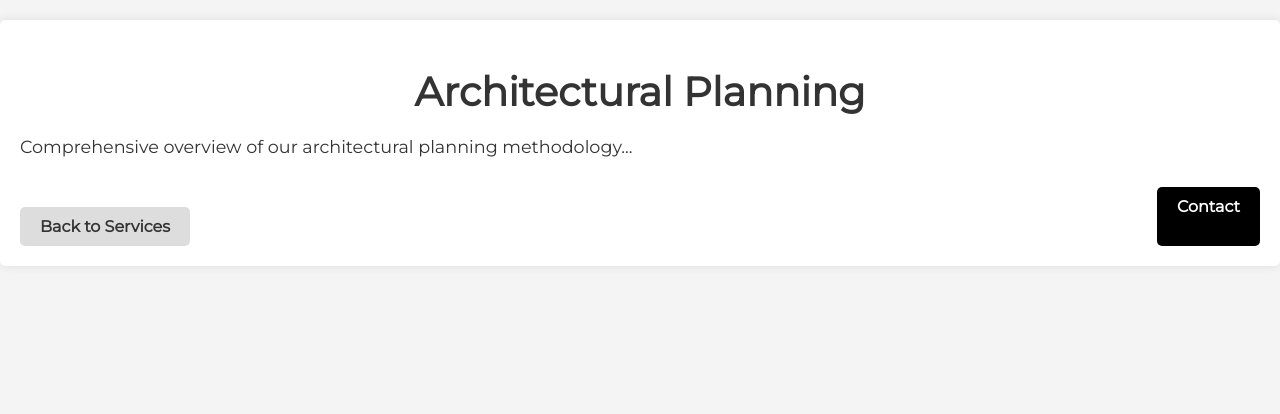
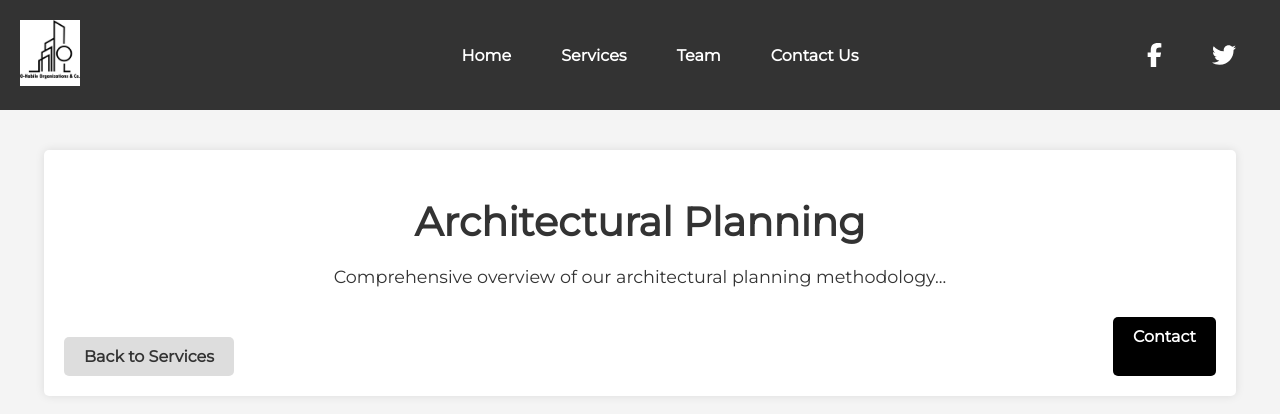
Before and after one commit to PhilaNgcamu/O-HabileOrganisations-Co., a React (Create React App) app: page /architectural-planning in a window 1280 px wide. Shown: the top 414 px of the page. Built offline with nearby package versions, Linux system fonts and the light colour scheme.

Commit message:
Add navlinks

```diff
--- a/src/components/ArchitecturalPlanning.css
+++ b/src/components/ArchitecturalPlanning.css
@@ -1,10 +1,14 @@
 .architectural-planning-container {
-  margin: 20px auto;
+  margin-top: 150px;
   padding: 20px;
+  width: 90%;
   background-color: #fff;
   border-radius: 5px;
   box-shadow: 0px 0px 10px rgba(0, 0, 0, 0.1);
   color: #333;
+  margin-left: auto;
+  margin-right: auto;
+  text-align: center;
 }
 
 .section-heading {
--- a/src/components/ArchitecturalPlanning.js
+++ b/src/components/ArchitecturalPlanning.js
@@ -1,8 +1,45 @@
-import { Link } from "react-router-dom";
+import { Link, NavLink } from "react-router-dom";
 import "./ArchitecturalPlanning.css";
+import Logo from "./O-HabileOrgabizations&Co.jpg";
+import { FontAwesomeIcon } from "@fortawesome/react-fontawesome";
+import { faFacebookF, faTwitter } from "@fortawesome/free-brands-svg-icons";
 
 const ArchitecturalPlanning = () => {
+  const socialIcons = [
+    { icon: faFacebookF, link: "#" },
+    { icon: faTwitter, link: "#" },
+  ];
+  const renderSocialLinks = () => (
+    <div className="social-links">
+      {socialIcons.map((social, index) => (
+        <a key={index} href={social.link} className="social-link">
+          <FontAwesomeIcon icon={social.icon} />
+        </a>
+      ))}
+    </div>
+  );
   return (
+    <div>
+      <div className="navbar">
+        <div className="logo">
+          <img src={Logo} alt="Company Logo" className="logo-image" />
+        </div>
+        <div className="nav-links">
+          <NavLink to="/" className="nav-link">
+            Home
+          </NavLink>
+          <Link to="/services" className="nav-link">
+            Services
+          </Link>
+          <Link to="/team" className="nav-link">
+            Team
+          </Link>
+          <Link to="/contact" className="nav-link">
+            Contact Us
+          </Link>
+        </div>
+        {renderSocialLinks()}
+      </div>
       <div className="architectural-planning-container">
         <h1 className="section-heading">Architectural Planning</h1>
         <p className="section-description">
@@ -12,9 +49,11 @@ const ArchitecturalPlanning = () => {
           <Link to="/services" className="back-link">
             Back to Services
           </Link>
+
           <Link to="/contact" className="contact-link">
             Contact
           </Link>
+        </div>
       </div>
     </div>
   );
--- a/src/components/ArchitectureDesign.css
+++ b/src/components/ArchitectureDesign.css
@@ -1,11 +1,14 @@
 .architecture-design-container {
-  max-width: 800px;
-  margin: 20px auto;
+  margin-top: 150px;
+  width: 90%;
   padding: 20px;
   background-color: #fff;
   border-radius: 5px;
   box-shadow: 0px 0px 10px rgba(0, 0, 0, 0.1);
   color: #333;
+  margin-left: auto;
+  margin-right: auto;
+  text-align: center;
 }
 
 .section-heading {
--- a/src/components/ArchitectureDesign.js
+++ b/src/components/ArchitectureDesign.js
@@ -1,8 +1,45 @@
-import { Link } from "react-router-dom";
+import { Link, NavLink } from "react-router-dom";
 import "./ArchitectureDesign.css";
+import Logo from "./O-HabileOrgabizations&Co.jpg";
+import { FontAwesomeIcon } from "@fortawesome/react-fontawesome";
+import { faFacebookF, faTwitter } from "@fortawesome/free-brands-svg-icons";
 
 const ArchitectureDesign = () => {
+  const socialIcons = [
+    { icon: faFacebookF, link: "#" },
+    { icon: faTwitter, link: "#" },
+  ];
+  const renderSocialLinks = () => (
+    <div className="social-links">
+      {socialIcons.map((social, index) => (
+        <a key={index} href={social.link} className="social-link">
+          <FontAwesomeIcon icon={social.icon} />
+        </a>
+      ))}
+    </div>
+  );
   return (
+    <div>
+      <div className="navbar">
+        <div className="logo">
+          <img src={Logo} alt="Company Logo" className="logo-image" />
+        </div>
+        <div className="nav-links">
+          <NavLink to="/" className="nav-link">
+            Home
+          </NavLink>
+          <Link to="/services" className="nav-link">
+            Services
+          </Link>
+          <Link to="/team" className="nav-link">
+            Team
+          </Link>
+          <Link to="/contact" className="nav-link">
+            Contact Us
+          </Link>
+        </div>
+        {renderSocialLinks()}
+      </div>
       <div className="architecture-design-container">
         <h1 className="section-heading">Architecture Design</h1>
         <p className="section-description">
@@ -18,6 +55,7 @@ const ArchitectureDesign = () => {
           </Link>
         </div>
       </div>
+    </div>
   );
 };
 
--- a/src/components/Construction.css
+++ b/src/components/Construction.css
@@ -1,11 +1,14 @@
 .construction-container {
-  max-width: 800px;
-  margin: 20px auto;
+  margin-top: 150px;
+  width: 90%;
   padding: 20px;
   background-color: #fff;
   border-radius: 5px;
   box-shadow: 0px 0px 10px rgba(0, 0, 0, 0.1);
   color: #333;
+  margin-left: auto;
+  margin-right: auto;
+  text-align: center;
 }
 
 .section-heading {
--- a/src/components/Construction.js
+++ b/src/components/Construction.js
@@ -1,8 +1,45 @@
-import { Link } from "react-router-dom";
+import { Link, NavLink } from "react-router-dom";
+import Logo from "./O-HabileOrgabizations&Co.jpg";
+import { FontAwesomeIcon } from "@fortawesome/react-fontawesome";
+import { faFacebookF, faTwitter } from "@fortawesome/free-brands-svg-icons";
 import "./Construction.css";
 
 const Construction = () => {
+  const socialIcons = [
+    { icon: faFacebookF, link: "#" },
+    { icon: faTwitter, link: "#" },
+  ];
+  const renderSocialLinks = () => (
+    <div className="social-links">
+      {socialIcons.map((social, index) => (
+        <a key={index} href={social.link} className="social-link">
+          <FontAwesomeIcon icon={social.icon} />
+        </a>
+      ))}
+    </div>
+  );
   return (
+    <div>
+      <div className="navbar">
+        <div className="logo">
+          <img src={Logo} alt="Company Logo" className="logo-image" />
+        </div>
+        <div className="nav-links">
+          <NavLink to="/" className="nav-link">
+            Home
+          </NavLink>
+          <Link to="/services" className="nav-link">
+            Services
+          </Link>
+          <Link to="/team" className="nav-link">
+            Team
+          </Link>
+          <Link to="/contact" className="nav-link">
+            Contact Us
+          </Link>
+        </div>
+        {renderSocialLinks()}
+      </div>
       <div className="construction-container">
         <h1 className="section-heading">Construction</h1>
         <p className="section-description">
@@ -18,6 +55,7 @@ const Construction = () => {
           </Link>
         </div>
       </div>
+    </div>
   );
 };
 
--- a/src/components/Home.css
+++ b/src/components/Home.css
@@ -72,6 +72,7 @@
 .social-links {
   display: flex;
   gap: 50px;
+  margin-right: 5%;
 }
 
 .social-link {
--- a/src/components/Home.js
+++ b/src/components/Home.js
@@ -8,11 +8,7 @@ import ConstructionPic from "./construction_pic.jpg";
 import video from "./video.mp4";
 import "./Home.css";
 import { FontAwesomeIcon } from "@fortawesome/react-fontawesome";
-import {
-  faFacebookF,
-  faTwitter,
-  faInstagram,
-} from "@fortawesome/free-brands-svg-icons";
+import { faFacebookF, faTwitter } from "@fortawesome/free-brands-svg-icons";
 
 const Home = () => {
   const videoRef = useRef(null);
@@ -64,7 +60,6 @@ const Home = () => {
   const socialIcons = [
     { icon: faFacebookF, link: "#" },
     { icon: faTwitter, link: "#" },
-    { icon: faInstagram, link: "#" },
   ];
 
   const renderSocialLinks = () => (
@@ -118,6 +113,9 @@ const Home = () => {
           <img src={Logo} alt="Company Logo" className="logo-image" />
         </div>
         <div className="nav-links">
+          <NavLink to="/" className="nav-link">
+            Home
+          </NavLink>
           <Link to="/services" className="nav-link">
             Services
           </Link>
```
Lines whose indentation alone changed are shown as unchanged.
